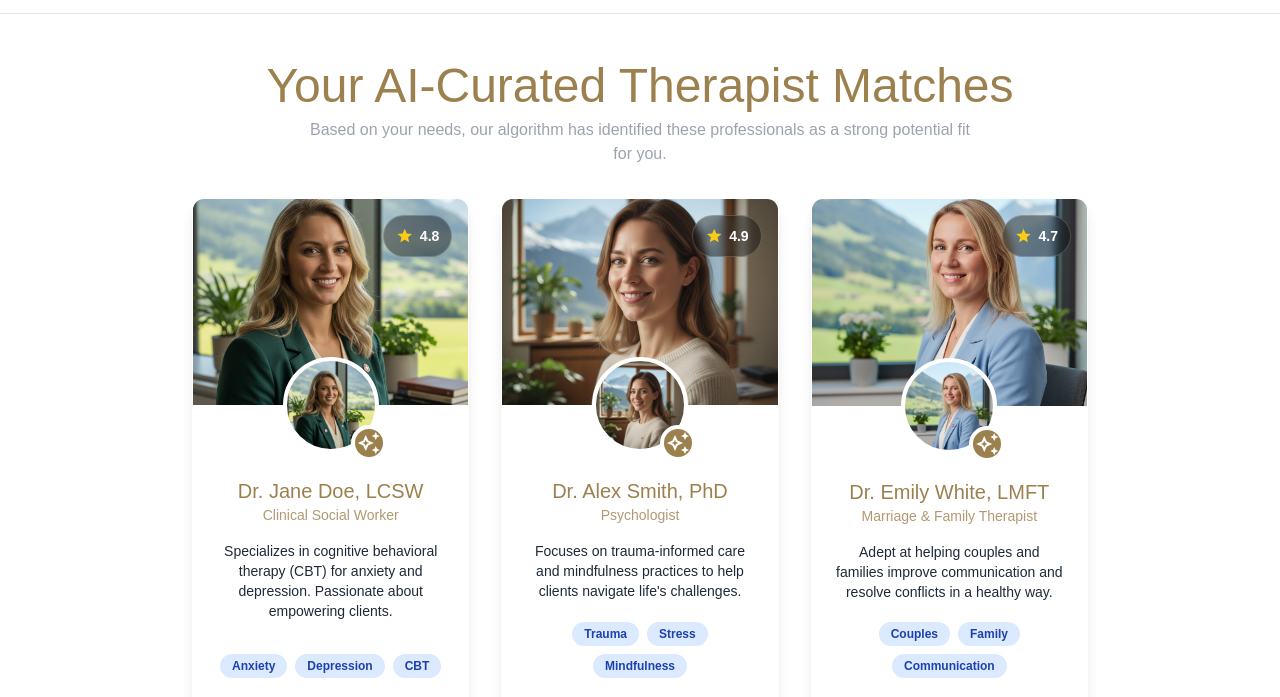
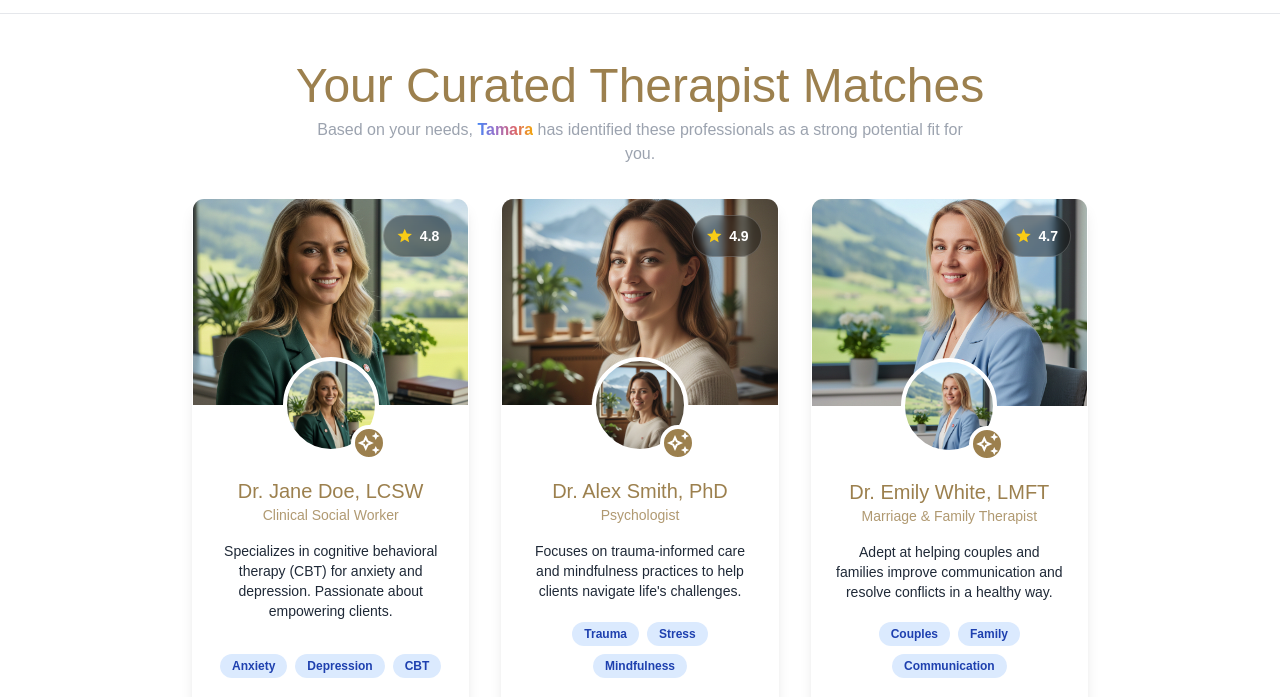
Before and after one commit to saheel-ahmed/lestoises, a plain HTML site: page list.html in a window 1280 px wide. Shown: the part 103-800 px from the top of the page. Drawn offline with nearby package versions, Linux system fonts and the light colour scheme; a web font is replaced by a local one.

Commit message:
list page

```diff
--- a/list.html
+++ b/list.html
@@ -191,10 +191,10 @@
 
                         <div class="text-center">
                             <p class="text-brand-primary text-5xl font-light">
-                                Your AI-Curated Therapist Matches</p>
+                                Your Curated Therapist Matches</p>
                             <p
                                 class="text-gray-500 dark:text-gray-400 text-base font-normal leading-normal mt-2 max-w-2xl mx-auto">
-                                Based on your needs, our algorithm has identified these professionals as a strong
+                                Based on your needs, <span class="gemini-gradient font-semibold">Tamara</span> has identified these professionals as a strong
                                 potential fit for you.</p>
                         </div>
                         <div class="grid grid-cols-1 md:grid-cols-2 lg:grid-cols-3 gap-8">
```
